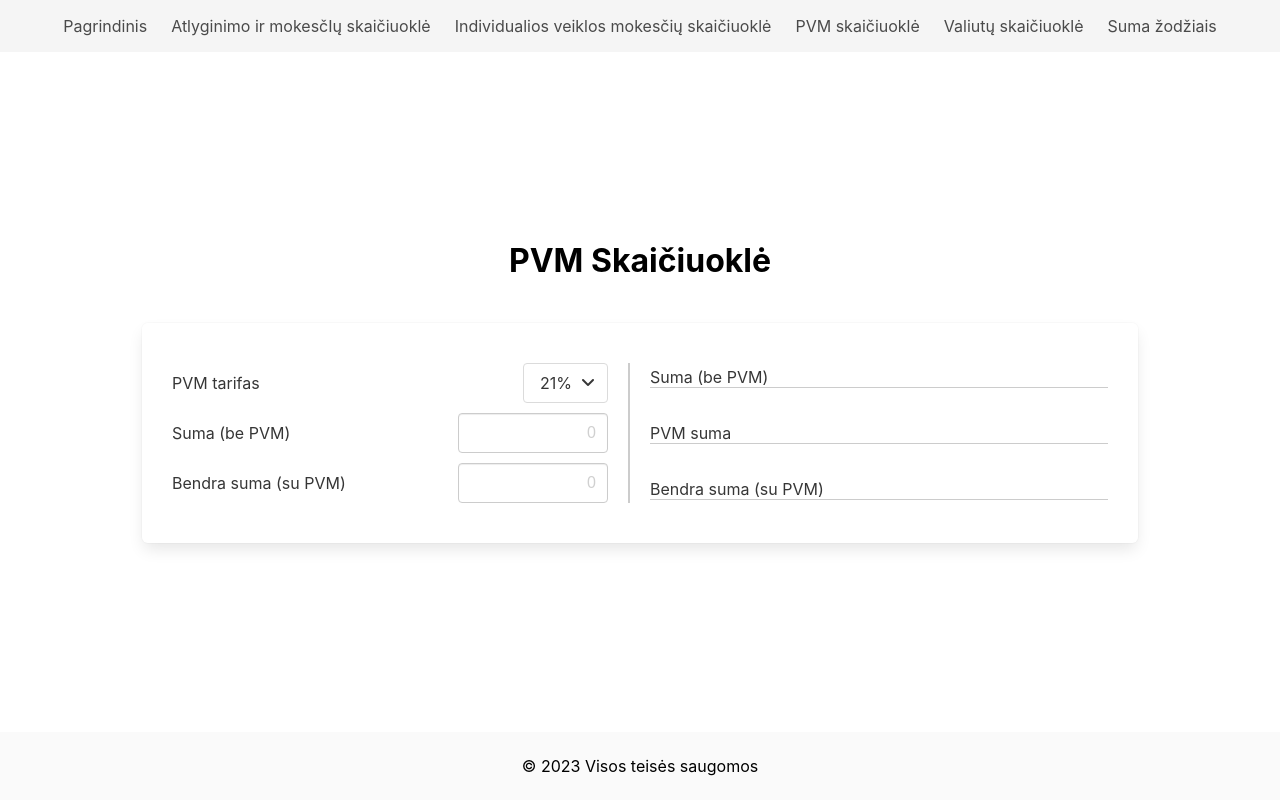
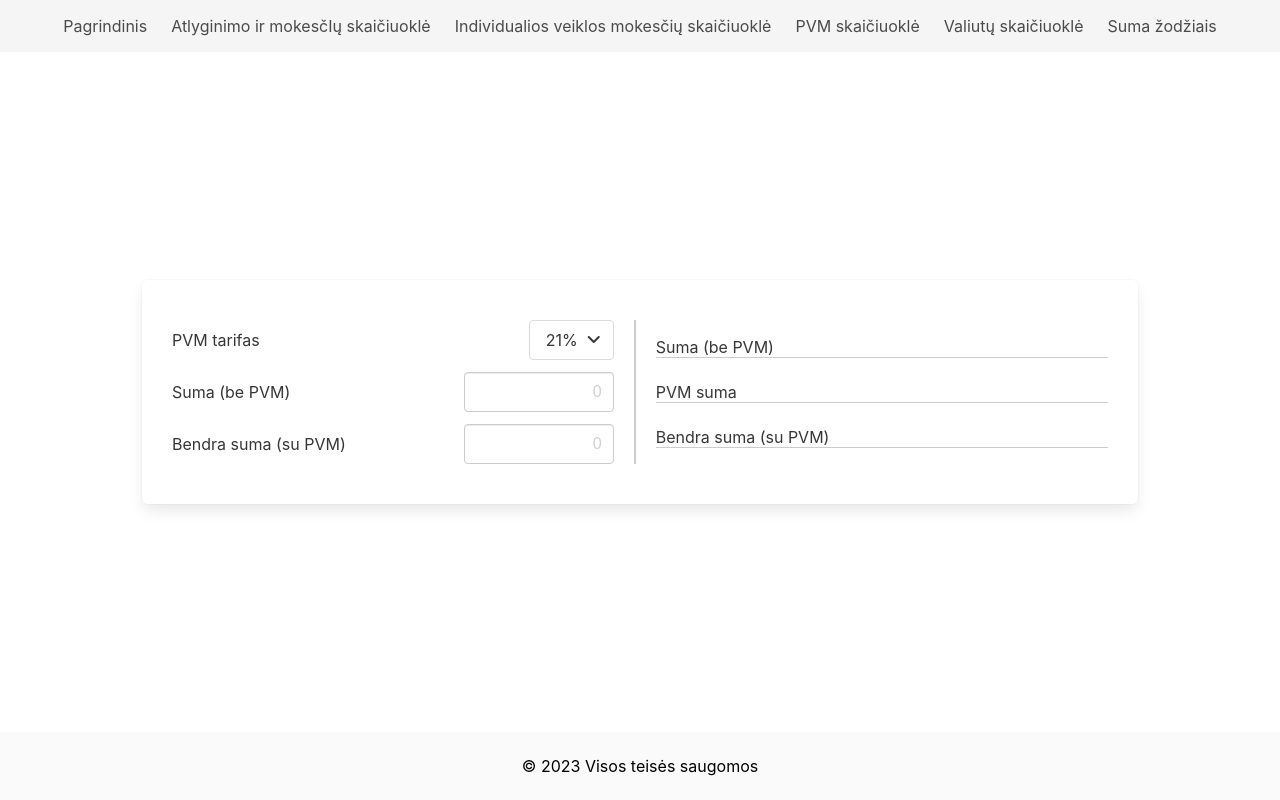
Before and after one commit to ernestas17/CA_2, a React (Vite) app: page /PVM-calculator in a window 1280 px wide. Built offline with nearby package versions, Linux system fonts and the light colour scheme.

Commit message:
On Vat_calc component returns used styled components witch we already have and can reuse

```diff
--- a/src/components/organisms/Vat_calc/Vat_calc.tsx
+++ b/src/components/organisms/Vat_calc/Vat_calc.tsx
@@ -1,129 +1,128 @@
-import { useState } from "react";
-import Input from "../../atoms/Input";
-import Select from "../../atoms/Select";
-import CounterContentContainer from "../../molecules/CounterContentContainer";
-import { SelectItem, ValidValueType } from "../../atoms/Select/Select";
+import { useState } from 'react';
+import Input from '../../atoms/Input';
+import Select from '../../atoms/Select';
+import CounterContentContainer from '../../molecules/CounterContentContainer';
+import { SelectItem, ValidValueType } from '../../atoms/Select/Select';
 import {
   StyledVatContentContainer,
   StyledVatInputsContainer,
   StyledVatOutputsContainer,
   StyledVatContentBox,
-} from "./styles";
+} from './styles';
+import { StyledFieldWithLabel } from '../../molecules/CounterContentContainer/styles';
 
 const Vat_calc = () => {
-  const [SumValueNoVat, setSumValueNoVat] = useState("");
-  const [AllSumValueWithVat, setAllSumValueWithVat] = useState("");
+  const [SumValueNoVat, setSumValueNoVat] = useState('');
+  const [AllSumValueWithVat, setAllSumValueWithVat] = useState('');
   const [selectedVal, setSelectedVal] = useState<ValidValueType>(null);
 
   const handleSumValueNoVatChange = (value: string) => {
     setSumValueNoVat(value);
-    setAllSumValueWithVat("");
+    setAllSumValueWithVat('');
   };
 
   const handleAllSumValueWithVatChange = (value: string) => {
     setAllSumValueWithVat(value);
-    setSumValueNoVat("");
+    setSumValueNoVat('');
   };
 
   const parseNumber = (value: string) => {
     // Replace commas with dots before parsing the number
-    const cleanedValue = value.replace(",", ".");
+    const cleanedValue = value.replace(',', '.');
     return parseFloat(cleanedValue);
   };
 
   const calculateTaxableAmount = () => {
-    if (AllSumValueWithVat && typeof selectedVal === "number") {
+    if (AllSumValueWithVat && typeof selectedVal === 'number') {
       const vatRate = selectedVal / 100;
       const taxableAmount = parseNumber(AllSumValueWithVat) / (1 + vatRate);
       return taxableAmount.toFixed(2);
     } else if (SumValueNoVat) {
       return SumValueNoVat;
     }
-    return "";
+    return '';
   };
 
   const calculateVAT = () => {
-    if (AllSumValueWithVat && typeof selectedVal === "number") {
+    if (AllSumValueWithVat && typeof selectedVal === 'number') {
       const vatRate = selectedVal / 100;
       const taxableAmount = parseNumber(AllSumValueWithVat) / (1 + vatRate);
       const vat = taxableAmount * vatRate;
       return vat.toFixed(2);
     } else if (SumValueNoVat) {
-      const vatRate = typeof selectedVal === "number" ? selectedVal / 100 : 0;
+      const vatRate = typeof selectedVal === 'number' ? selectedVal / 100 : 0;
       const vat = parseNumber(SumValueNoVat) * vatRate;
       return vat.toFixed(2);
     }
-    return "";
+    return '';
   };
 
   const calculateTotalPrice = () => {
-    if (SumValueNoVat && typeof selectedVal === "number") {
+    if (SumValueNoVat && typeof selectedVal === 'number') {
       const vatRate = selectedVal / 100;
       const taxableAmount = parseNumber(SumValueNoVat);
       const vat = taxableAmount * vatRate;
       const totalPrice = taxableAmount + vat;
       return totalPrice.toFixed(2);
-    } else if (AllSumValueWithVat && typeof selectedVal === "number") {
+    } else if (AllSumValueWithVat && typeof selectedVal === 'number') {
       const totalPrice = parseNumber(AllSumValueWithVat);
       return totalPrice.toFixed(2);
     }
-    return "";
+    return '';
   };
 
   return (
-    <StyledVatContentContainer>
-      <h1>PVM Skaičiuoklė</h1>
     <CounterContentContainer
+      useBuiltInStyle
       inputs={
-          <StyledVatInputsContainer>
-            <StyledVatContentBox>
+        <>
+          <StyledFieldWithLabel>
             <label>PVM tarifas</label>
             <Select setvalue={setSelectedVal}>
               <SelectItem value={21}>21%</SelectItem>
               <SelectItem value={9}>9%</SelectItem>
               <SelectItem value={5}>5%</SelectItem>
             </Select>
-            </StyledVatContentBox>
-            <StyledVatContentBox>
+          </StyledFieldWithLabel>
+          <StyledFieldWithLabel>
             <label>Suma (be PVM)</label>
             <Input
-                type="text"
+              type='text'
               value={SumValueNoVat}
               setvalue={handleSumValueNoVatChange}
-                placeholder="0"
+              placeholder='0'
               width={150}
             />
-            </StyledVatContentBox>
-            <StyledVatContentBox>
+          </StyledFieldWithLabel>
+          <StyledFieldWithLabel>
             <label>Bendra suma (su PVM)</label>
             <Input
-                type="text"
+              type='text'
               value={AllSumValueWithVat}
               setvalue={handleAllSumValueWithVatChange}
-                placeholder="0"
+              placeholder='0'
               width={150}
             />
-            </StyledVatContentBox>
-          </StyledVatInputsContainer>
+          </StyledFieldWithLabel>
+        </>
       }
       outputs={
-          <StyledVatOutputsContainer>
-            <StyledVatContentBox>
+        <>
+          <StyledFieldWithLabel>
             <label>Suma (be PVM)</label>
             <p>{calculateTaxableAmount()}</p>
-            </StyledVatContentBox>
-            <StyledVatContentBox>
+          </StyledFieldWithLabel>
+          <StyledFieldWithLabel>
             <label>PVM suma</label>
             <p>{calculateVAT()}</p>
-            </StyledVatContentBox>
-            <StyledVatContentBox>
+          </StyledFieldWithLabel>
+          <StyledFieldWithLabel>
             <label>Bendra suma (su PVM)</label>
             <p>{calculateTotalPrice()}</p>
-            </StyledVatContentBox>
-          </StyledVatOutputsContainer>
+          </StyledFieldWithLabel>
+        </>
       }
     />
-    </StyledVatContentContainer>
   );
 };
 
```
Lines whose indentation alone changed are shown as unchanged.
